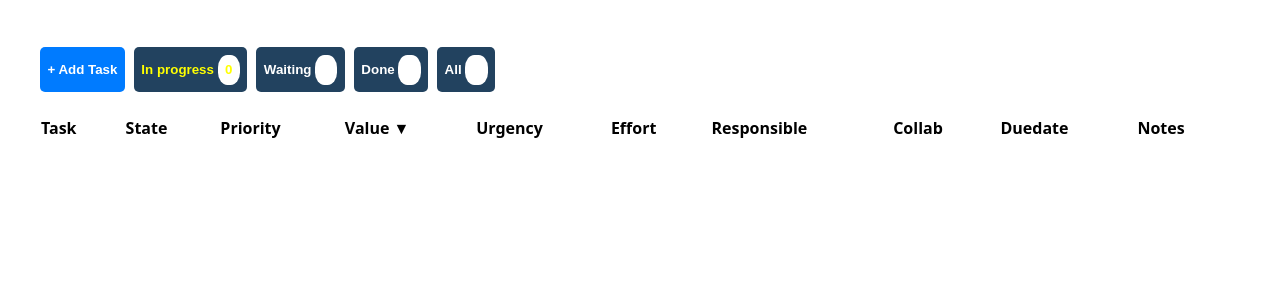
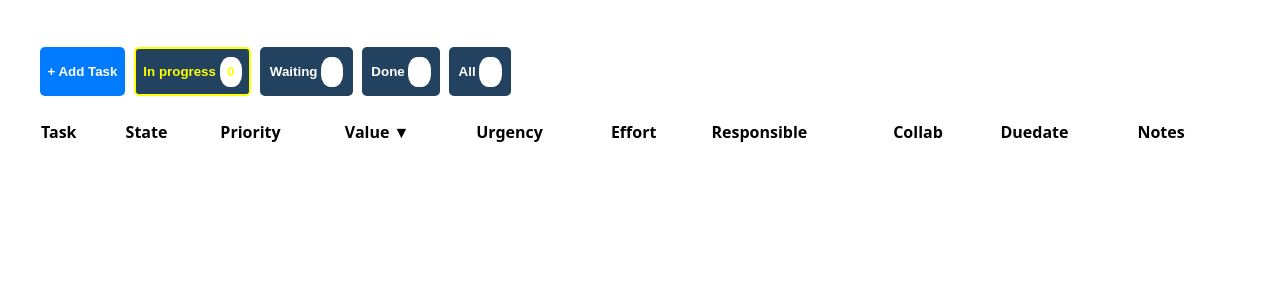
Before and after one commit to xintamosaik/actionable, a React (Vite) app: page / in a window 1280 px wide. Shown: the top 300 px of the page. Built offline with nearby package versions, Linux system fonts and the light colour scheme.

Commit message:
style: update button styles for secondary inactive state for improved clarity

```diff
--- a/src/App.css
+++ b/src/App.css
@@ -26,10 +26,15 @@ button:hover {
 button.secondary {
   background-color: #22425f;
 }
+button.secondary.inactive {
+  border: 2px solid transparent;
+}
 
 button.secondary.active {
-  color: yellow
+  color: yellow;
+  border: 2px solid yellow;
 }
+
 
 div.popup {
   position: absolute;
--- a/src/App.tsx
+++ b/src/App.tsx
@@ -51,7 +51,7 @@ function App() {
           <button
             key={id}
             style={{ display: 'inline-flex', alignItems: 'center', gap: '0.5ch' }}
-            className={filter === id ? 'secondary active' : 'secondary'}
+            className={filter === id ? 'secondary active' : 'secondary inactive'}
             onClick={() => setFilter(id)}
             aria-pressed={filter === id}
           >
```
